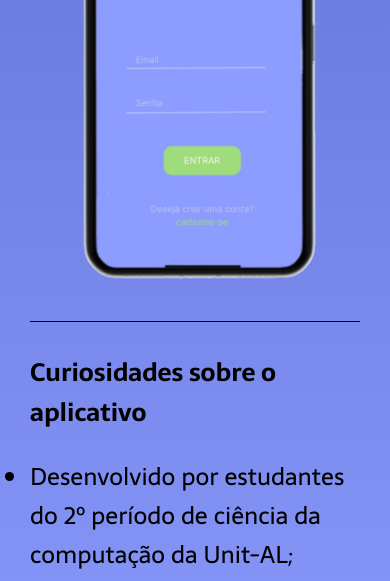
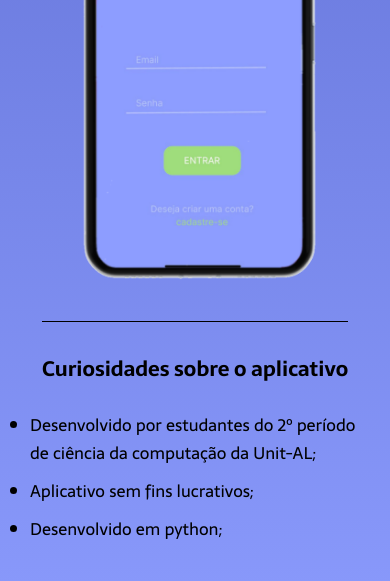
Before and after one commit to gabrielavila27/exp-extensionista, a plain HTML site: page index.html in a window 390 px wide. Shown: the part 897-1478 px from the top of the page. Drawn offline with Linux system fonts and the light colour scheme.

Commit message:
font-size change

```diff
--- a/style.css
+++ b/style.css
@@ -62,11 +62,11 @@ body{
 }
 
 .conteudo-principal-escrito-titulo{
-    font: 300 50px 'Poppins', sans-serif;
+    font: 300 3.2em 'Poppins', sans-serif;
 }
 
 .conteudo-principal-escrito-subtitulo{
-    font: normal 24px 'Sarala', sans-serif;
+    font: normal 1.6em 'Sarala', sans-serif;
 }
 
 .conteudo-principal-botao{
@@ -102,14 +102,14 @@ body{
 .conteudo-secundario-titulo{
     border-top: 0.4px solid black;
     padding-top: 30px;
-    font: bold 25px 'Sarala', sans-serif;
+    font: bold 1.5em 'Sarala', sans-serif;
 }
 
 .conteudo-secundario-lista{
     display: flex;
     flex-direction: column;
     gap: 10px;
-    font: normal 16px 'Sarala', sans-serif;
+    font: normal 1.25em 'Sarala', sans-serif;
 }
 
 .rodape{
@@ -159,6 +159,14 @@ body{
     .conteudo-secundario-lista-item {
         font-size: 1.5em;
     }
+
+    .conteudo-secundario-titulo{
+        font-size: 1.3em;
+    }
+
+    .conteudo-secundario-lista{
+        font-size: 0.8em;
+    }
  }
 /* Tablet - 480px-768px */
 @media (max-width: 768px) {
@@ -187,6 +195,14 @@ body{
 
     .conteudo-principal-escrito {
         width: 30em;
+    }
+
+    .conteudo-secundario-titulo{
+        font-size: 1.3em;
+    }
+
+    .conteudo-secundario-lista{
+        font-size: 0.8em;
     }
 }
 
@@ -232,7 +248,12 @@ body{
         width: 60%;
         font-size: 1.3em;
     }
+
+    .conteudo-secundario-titulo{
+        font-size: 1.3em;
+    }
+
+    .conteudo-secundario-lista{
+        font-size: 0.7em;
+    }
 }
-
-
-/* #9FDD7C */
```
